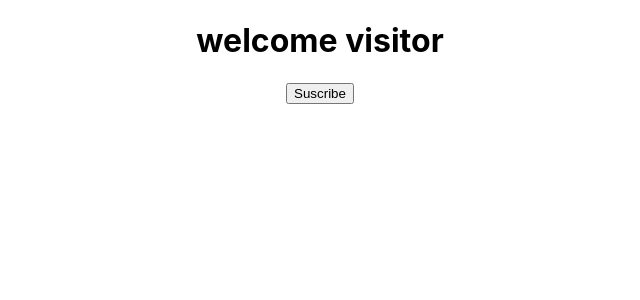
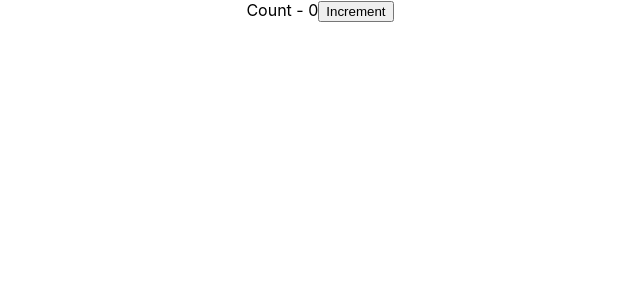
Before and after one commit to altaf99/ReactJs-Work, a React (Create React App) app: page / in a window 1280 px wide. Shown: the top 300 px of the page, without its empty margins (320-960 px from the left). Built offline with nearby package versions, Linux system fonts and the light colour scheme.

Commit message:
Created a class component Counter to implement setState or State in React and Dos and Not Dos

```diff
--- a/src/App.js
+++ b/src/App.js
@@ -5,6 +5,7 @@
 import Welcome from './components/Welcome'
 import Hello from './components/Hello'
 import Message from './components/Message'
+import Counter from './components/Counter'
 
 function App() {
   return (
@@ -31,7 +32,8 @@
 
     {/* <Hello></Hello> */}
 
-    <Message></Message>
+    {/* <Message></Message> */}
+    <Counter />
 
     </div>
   );
--- /dev/null
+++ b/src/components/Counter.js
@@ -0,0 +1,42 @@
+import React, { Component } from 'react'
+
+class Counter extends Component {
+    //we initialize the state in constructor
+    constructor(props) {
+        super(props)
+
+        this.state = {
+             count: 0
+        }
+    }
+
+    increment(){
+        //we have to use this.setState to reflect the changes in UI else it will change internally but it will  nit reflect in UI
+        this.setState({
+            count: this.state.count +1
+            },
+            ()=> {
+                console.log("Callback value", this.state.count)
+            }
+        )
+
+        //the o/p of tis line is synchronous with the above code and hence its value is behind by 1
+        // so to rid of that we need to add a callback function in the setSate method
+        console.log(this.state.count)
+
+
+    }
+
+    render() {
+        return (
+        <div>
+            <div>
+                Count - {this.state.count}
+                <button onClick={() => this.increment()}>Increment</button>
+            </div>
+        </div>
+        )
+    }
+}
+
+export default Counter
```
